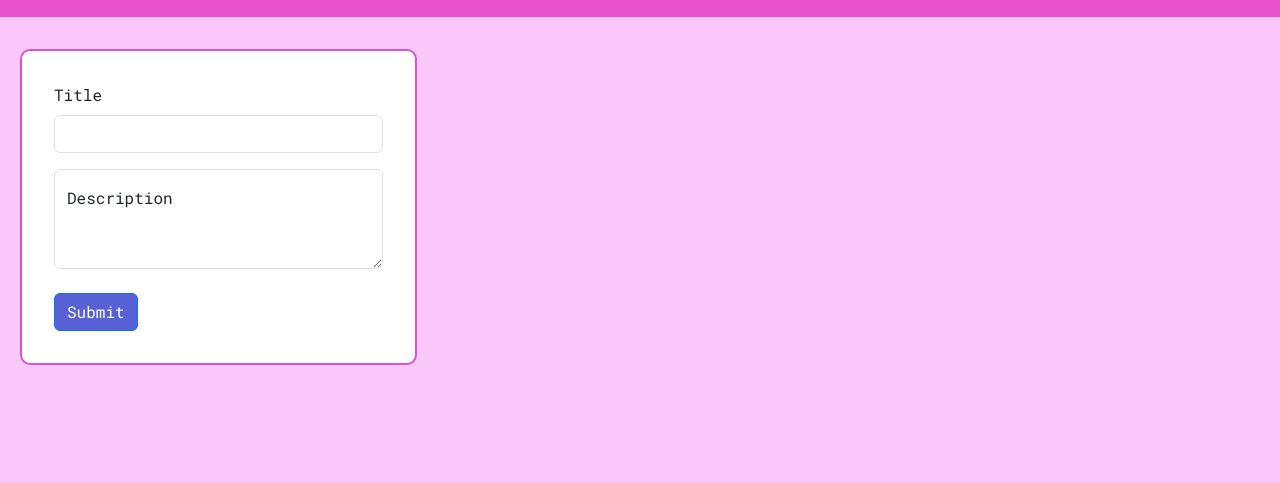
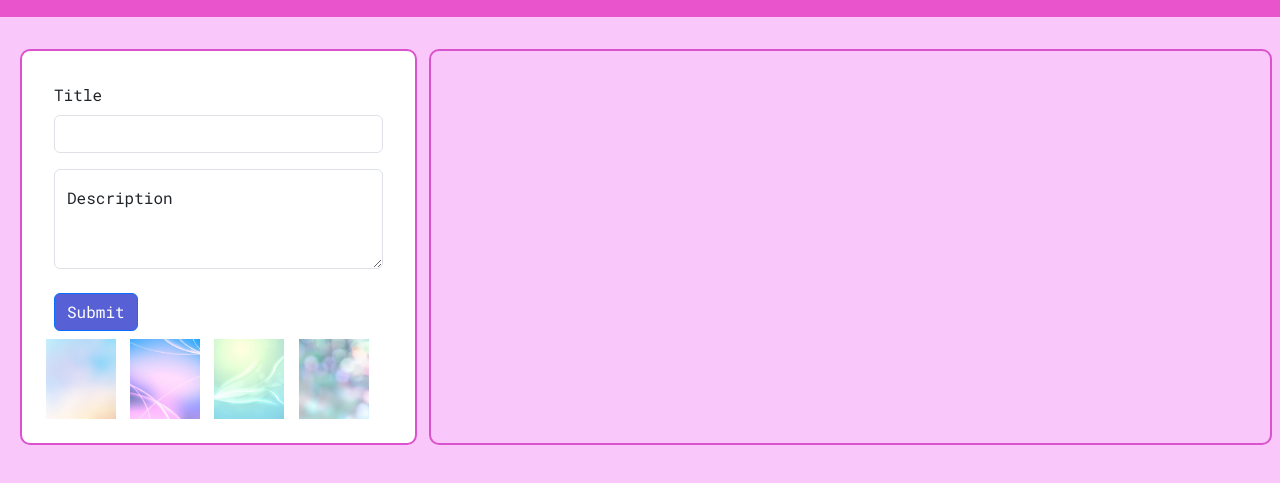
Before and after one commit to Alishba-Khan02/JS-Post-Web, a plain HTML site: page index.html in a window 1280 px wide. Shown: the part 63-546 px from the top of the page. Drawn offline with nearby package versions, Linux system fonts and the light colour scheme; some packages are replaced by stand-ins of ours; a script that the page names is missing.

Commit message:
Adding images as bg

```diff
--- a/app.js
+++ b/app.js
@@ -1,3 +1,10 @@
+function showImage(imgElement){
+    var imageUrl = imgElement.src;
+    var postsDiv = document.getElementById("posts");
+    postsDiv.style.backgroundImage = `url("${imageUrl}")`;
+    postsDiv.style.backgroundSize ="cover";
+    postsDiv.style.backgroundPosition = "center";
+}
 
 function addPost() {
     var postTitle = document.getElementById("post-title");
@@ -6,8 +13,11 @@ function addPost() {
 
     if (postTitle.value.trim() && postDescrip.value.trim()) {
         posts.innerHTML += `
-        <div class="card">
-            <div class="card-header fontStyle">@Posts</div>
+
+ <div class="card mb-3  " style="background: none; border-radius: 10px;">
+    <div class="card-header fontStyle">
+        @Posts
+    </div>
             <div class="card-body">
                 <h5 class="card-title fontStyle" id="updatedPost">${postTitle.value}</h5>
                 <p class="card-text fontStyle" id="updatedDescription">${postDescrip.value}</p>
--- a/index.html
+++ b/index.html
@@ -51,11 +51,24 @@
                             </div>
                             <button type="button" class="btn btn-primary mt-4 fontStyle color-blue" onclick="addPost()">Submit</button>
                         </form>
+
+
+
+                        <div class="image-row row">
+                            <div class="col-12 col-sm-12 col-md-4 col-lg-12 ">
+                                <img src="images/img 2.jpg" alt="Image 1" onclick="showImage(this)">
+                            <img src="images/img 3.jpg" alt="Image 2" onclick="showImage(this)">
+                            <img src="images/img 4.jpg" alt="Image 3" onclick="showImage(this)">
+                            <img src="images/images (1).jpg" alt="Image 4" onclick="showImage(this)">
+                            </div>
+                        </div>
+
                     </div>
                 </div>
                 <!-- showing post -->
-                <div class="col-12 col-sm-12 col-md-8 "p-3   id="posts">
-
+                <div class="col-12 col-sm-12 col-md-8 p-3  border-green" id="posts">
+                    <div id="image-display" class="image-display"></div>
+                </div>
                 </div>
             </div>
         </div>
--- a/style.css
+++ b/style.css
@@ -1,7 +1,4 @@
-
 @import url('https://fonts.googleapis.com/css2?family=Roboto+Mono:ital,wght@0,100..700;1,100..700&family=Poppins:wght@300;400;700&display=swap');
-
-
 
 body{
     background-color:rgb(250, 199, 250);
@@ -34,3 +31,22 @@ body{
     border: 2px solid #da53cd;
     border-radius: 10px;
 }
+.image-row {
+    display: flex;
+    gap: 10px;
+}
+
+.image-row img {
+    width: 100px;
+    height: 100px;
+    object-fit: cover;
+    cursor: pointer;
+}
+
+.image-row img {
+    width: 70px;
+    height: 80px;
+    display: inline-block;
+    margin-right: 10px;
+    object-fit: cover;
+}
```
Also changed, not shown: images/images (1).jpg (added), images/img 2.jpg (added), images/img 3.jpg (added), images/img 4.jpg (added).
